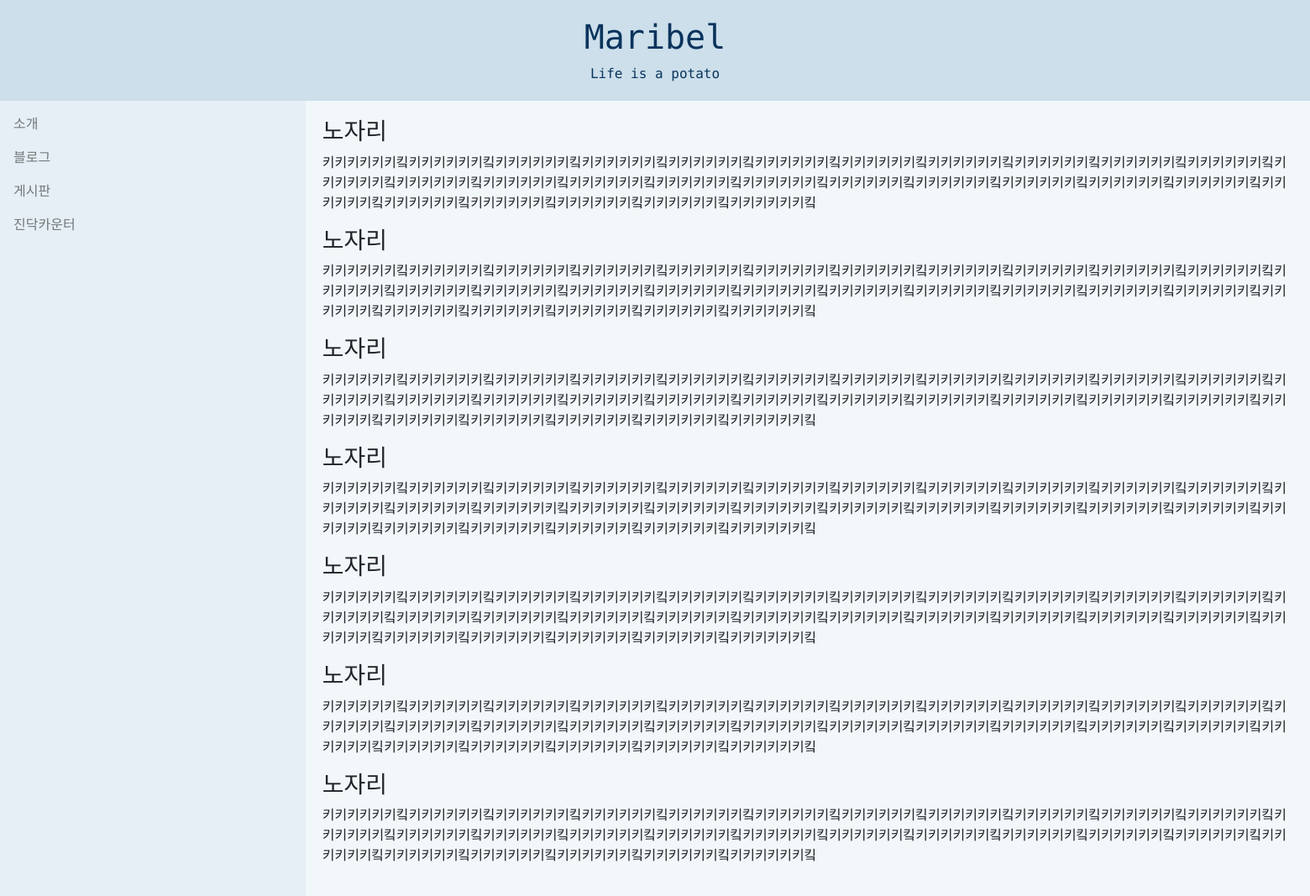
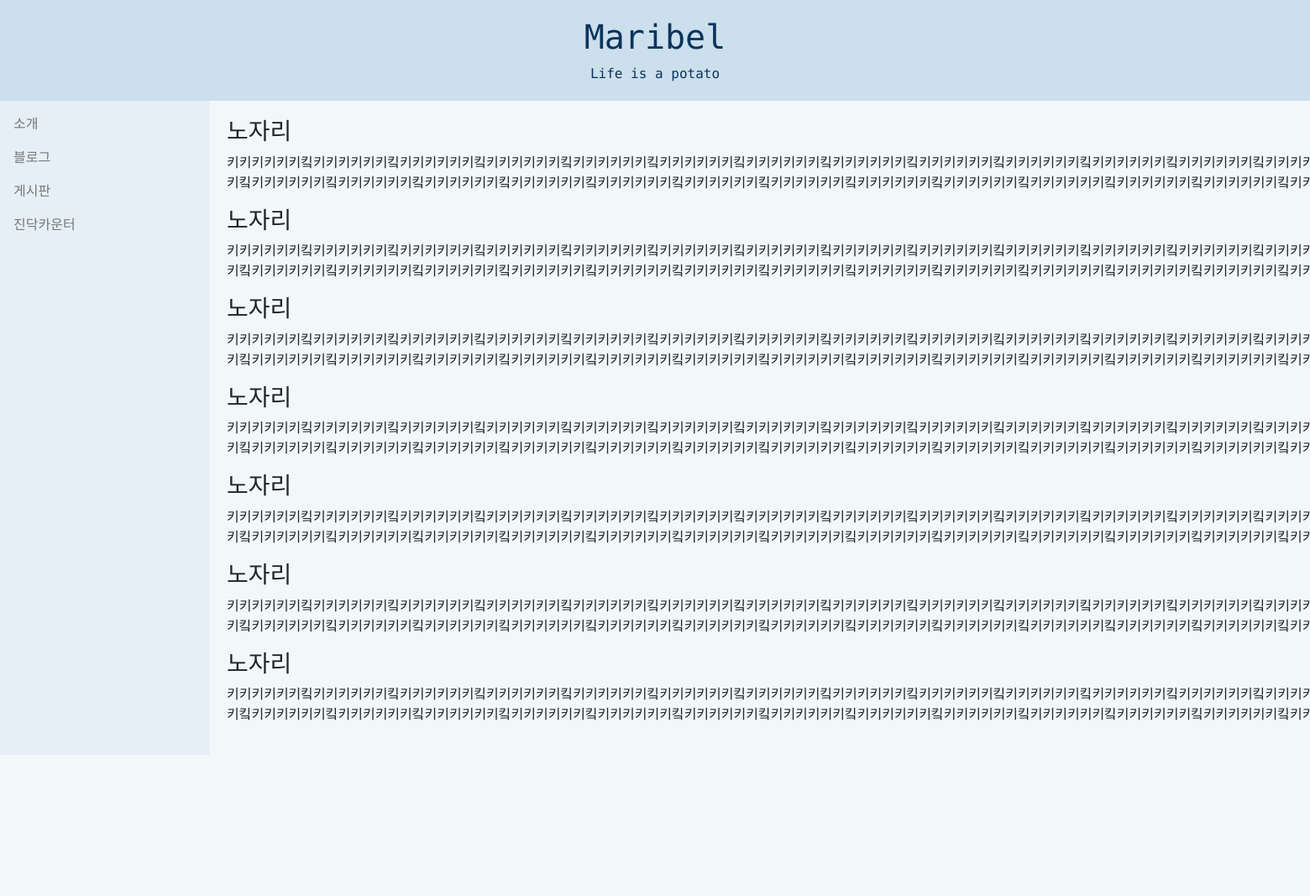
Before and after one commit to Bears-V7/maribel, a Flask app: page / in a window 1560 px wide; the page is wider, and only the part inside the window is pictured. Shown: that part at 84% size. After the commit the page ends 858 px from the top of that part, so only its background shows below. Run offline with Flask 2, Linux system fonts and the light colour scheme; some libraries are stand-ins or nearby versions; some web fonts are replaced.

Commit message:
fixed logo and menu
css 넘어렵당

```diff
--- a/static/layout.css
+++ b/static/layout.css
@@ -1,26 +1,34 @@
 #wrapper {
+    margin-top: 120px;
     min-height: 100%;
     width: 100%;
 }
 #content {
     width: 100%;
     padding: 20px;
+    margin-left: 250px;
     background-color: rgba(255, 255, 255, 0.95);
 }
 #main-sidebar {
-    min-width: 200px;
-    width: 30%;
+    width: 250px;
     color: rgb(0, 27, 53);
-    background-color: rgba(255, 255, 255, 0.9);
+    background-color: #e6eff5;
     align-items: normal;
+    position: fixed;
+    height: 100%;
 }
 
 #logo {
-    background-color: rgba(255, 255, 255, 0.8);
+    top: 0px;
+    width: 100%;
+    height: 120px;
+    background-color: #ccdfec;
     color: rgb(10, 52, 92);
     font-weight: 100;
     font-family: "Consolas";
     padding: 20px;
+    position: fixed;
+    z-index: 1;
 }
 
 html, body {
--- a/templates/layout.html
+++ b/templates/layout.html
@@ -16,8 +16,8 @@
             <div>Life is a potato</div>
         </div>
 
-        <div id="wrapper" class="d-flex flex-row">
-            <nav id = "main-sidebar" class="navbar navbar-light">
+        <div id="wrapper">
+            <div></div><nav id = "main-sidebar" class="navbar navbar-light">
                 <ul class="navbar-nav">
                 <li class="nav-item">
                     <a class="nav-link" href="/">소개</a>
```
